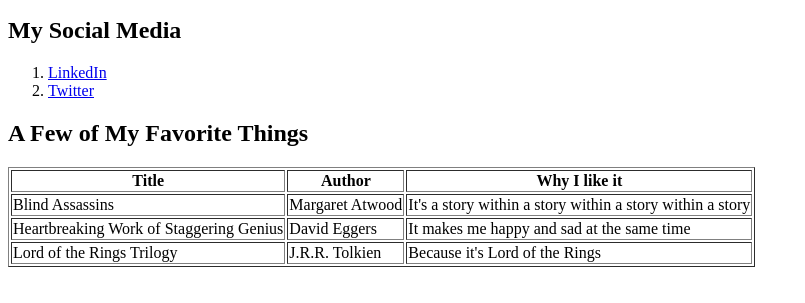
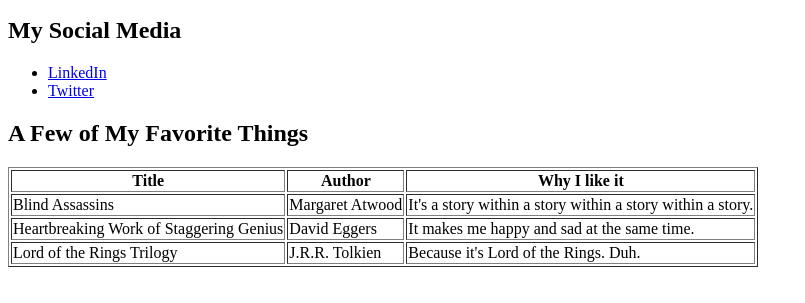
Before and after one commit to gretelup/gretelup.github.io, a plain HTML site: page index.html in a window 1280 px wide. Shown: the part 455-758 px from the top of the page, 0-805 px from the left. Drawn offline with Linux system fonts and the light colour scheme.

Commit message:
Minor content changes

```diff
--- a/index.html
+++ b/index.html
@@ -2,7 +2,7 @@
 <html lang="en-us">
 <head>
   <meta charset="UTF-8">
-  <title>Activity 1: Basic HTML Bio</title>
+  <title>Basic Biographical Info</title>
 </head>
 
 <body>
@@ -21,10 +21,10 @@
 
   <section>
     <h2>My Social Media</h2>
-    <ol>
+    <ul>
       <li><a target="_blank" href="https://www.linkedin.com/in/gretel-uptegrove-2496673/">LinkedIn</a></li>
       <li><a target="_blank" href="https://twitter.com/CleverG?lang=en">Twitter</a></li>
-    </ol>
+    </ul>
   </section>
 
   <section>
@@ -43,17 +43,17 @@
         <tr>
           <td>Blind Assassins</td>
           <td>Margaret Atwood</td>
-          <td>It's a story within a story within a story within a story</td>
+          <td>It's a story within a story within a story within a story.</td>
         </tr>
         <tr>
           <td>Heartbreaking Work of Staggering Genius</td>
           <td>David Eggers</td>
-          <td>It makes me happy and sad at the same time</td>
+          <td>It makes me happy and sad at the same time.</td>
         </tr>
         <tr>
           <td>Lord of the Rings Trilogy</td>
           <td>J.R.R. Tolkien</td>
-          <td>Because it's Lord of the Rings</td>
+          <td>Because it's Lord of the Rings. Duh.</td>
         </tr>
         </tbody>
   </section>
```
